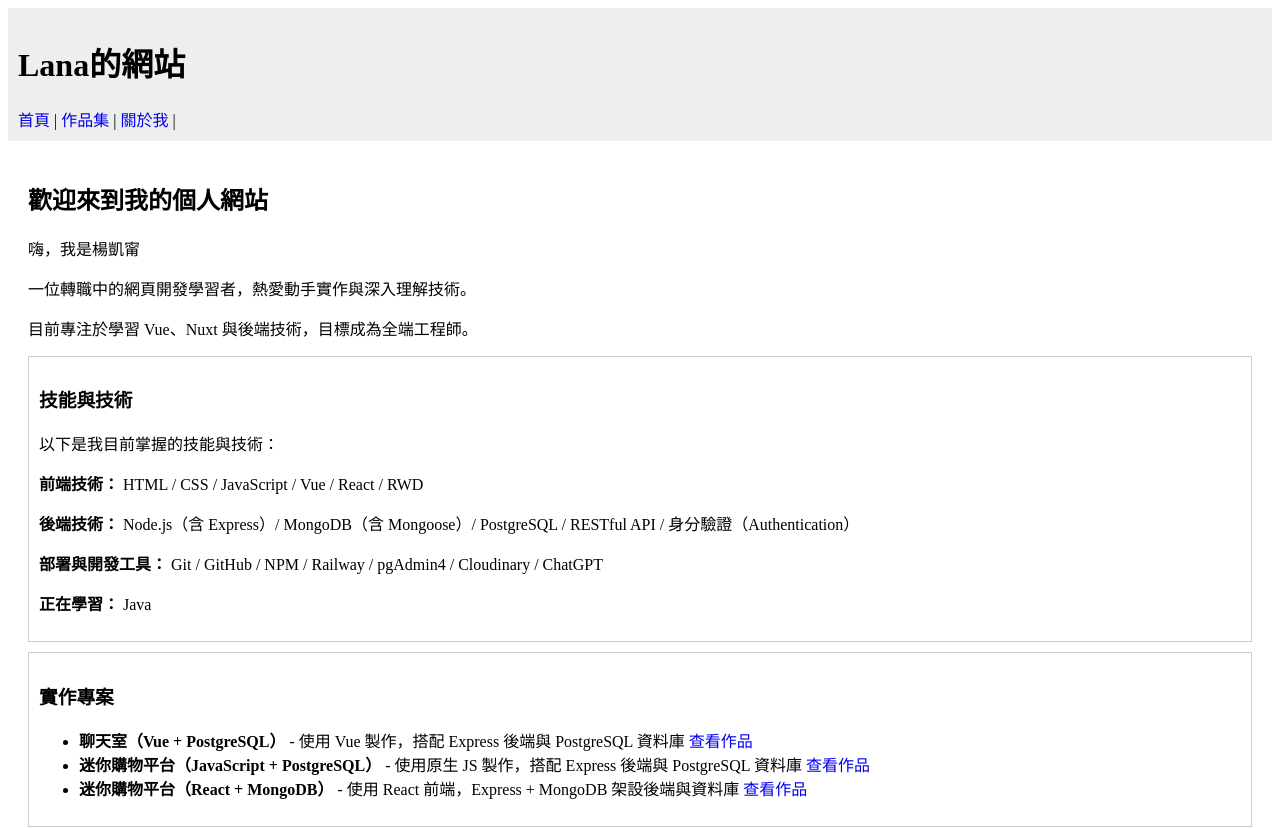
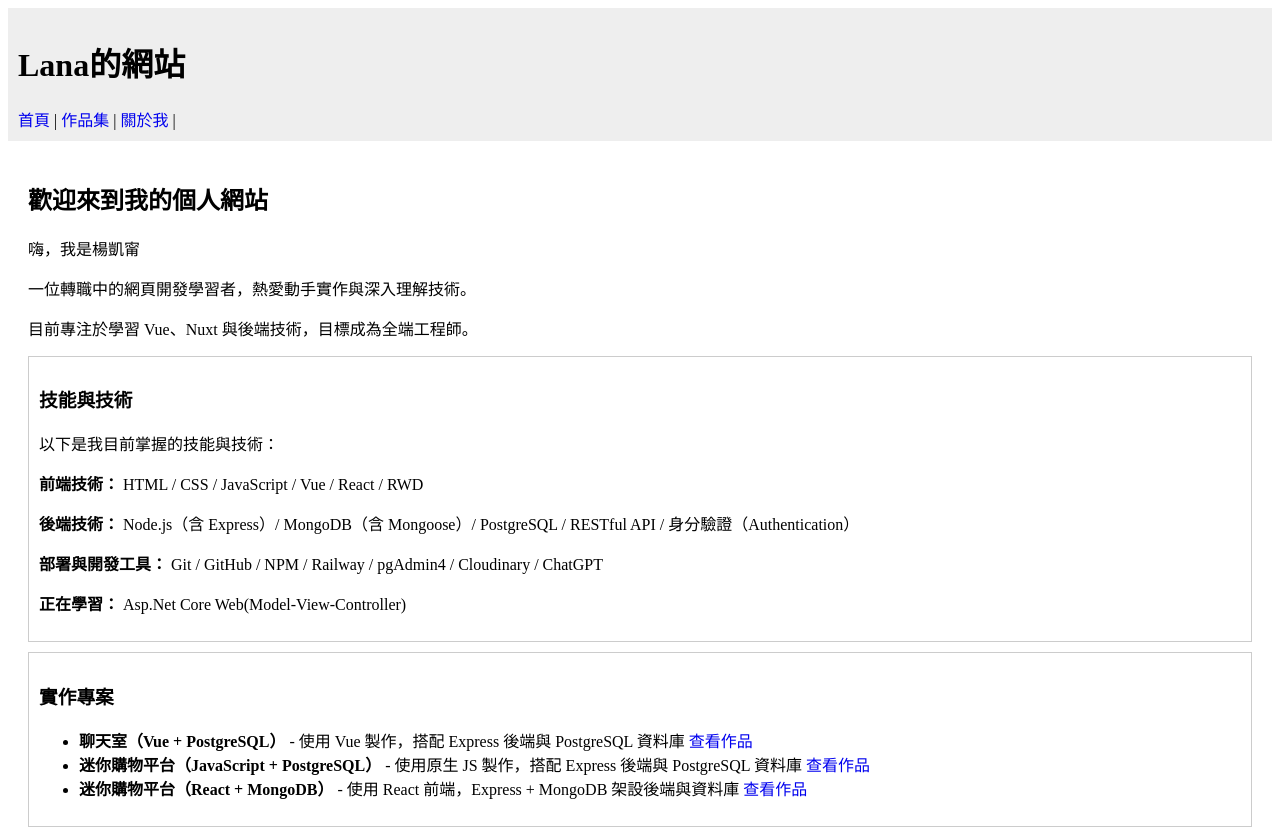
Before and after one commit to AlisonSmith1/note, a Nuxt app: page / in a window 1280 px wide. Shown: the top 828 px of the page. Built offline with nearby package versions, Linux system fonts and the light colour scheme.

Commit message:
readme.md

```diff
--- a/pages/index.vue
+++ b/pages/index.vue
@@ -25,7 +25,7 @@
         </p>
         <p>
           <strong>正在學習：</strong>
-          Java
+          Asp.Net Core Web(Model-View-Controller)
         </p>
       </Context>
     </section>
```
Also changed, not shown: 1 other file (tests, documents, lock files or other folders).
